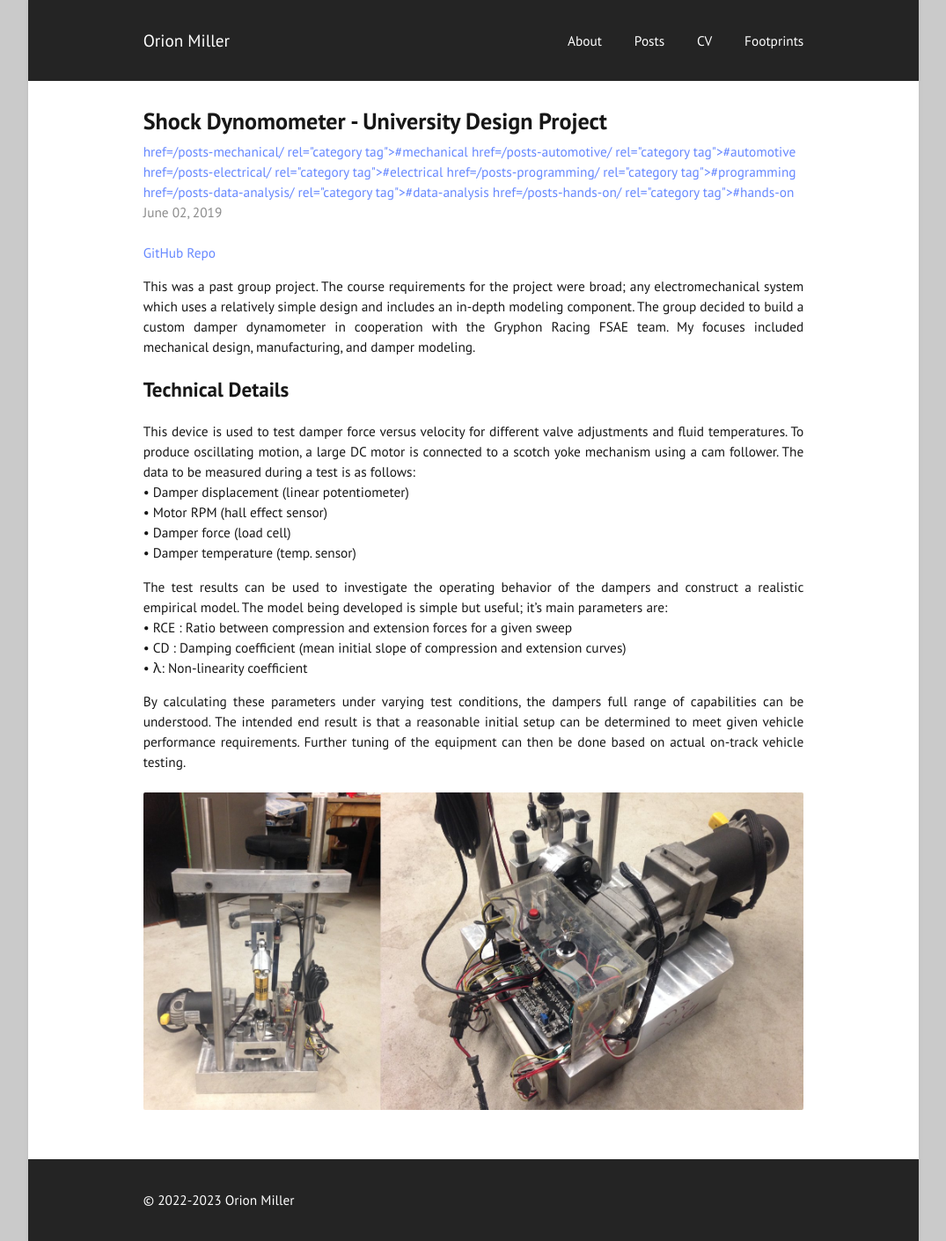
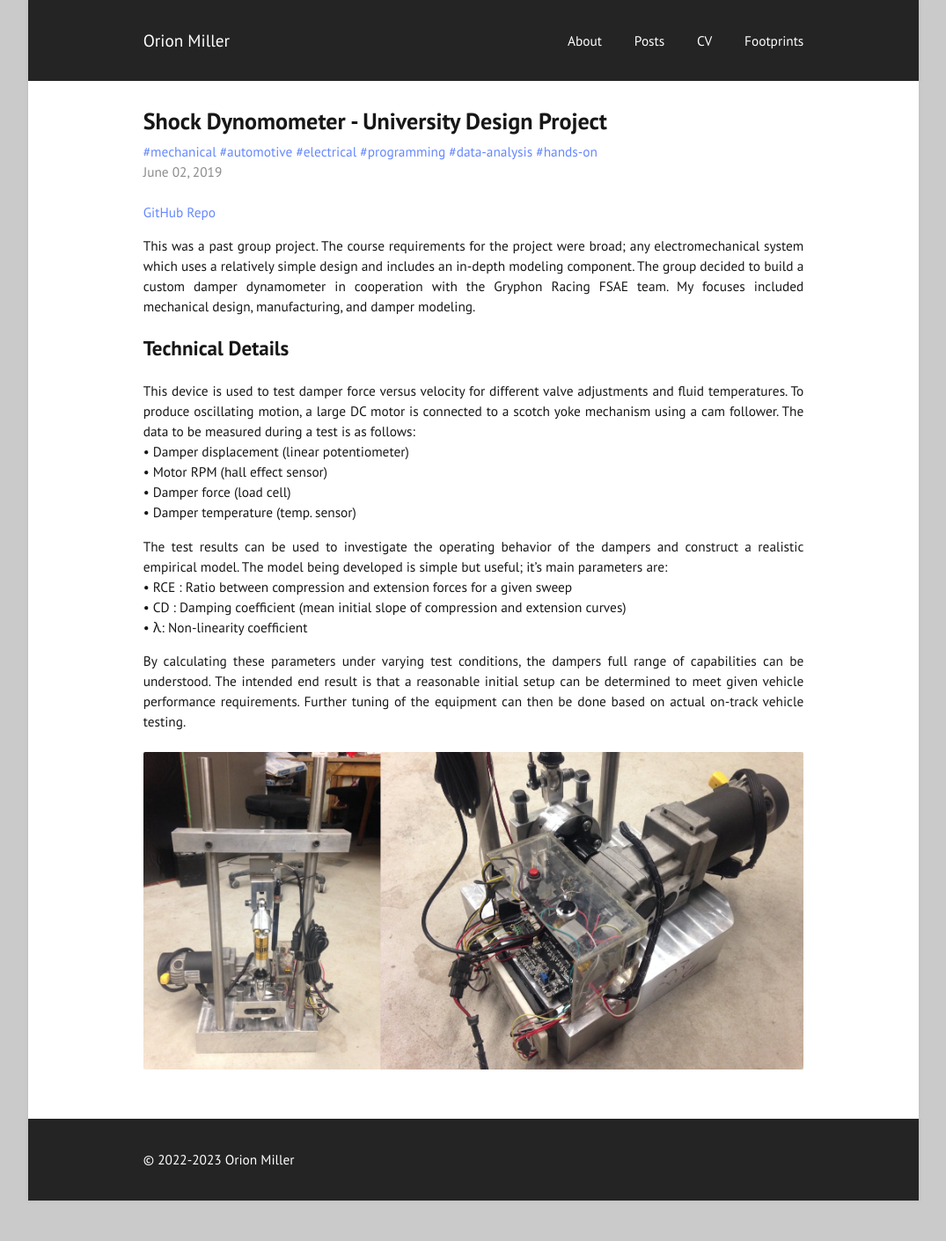
Before and after one commit to orion-miller/orion-miller.github.io, a Jekyll site: the page built from _posts/2019-06-02-design-project-shock-dynomometer.md, in a window 1280 px wide. Shown: the whole page at 88% size, without its empty margins (102-1177 px from the left). Built offline with Jekyll 4.4.1, drawn with Linux system fonts in a browser that asks for light colours; after the commit the page ends 1365 px from its top, so only the background shows below that.

Commit message:
make same change to meta post

```diff
--- a/_includes/meta_post.html
+++ b/_includes/meta_post.html
@@ -3,7 +3,7 @@
 
   {% for tag in page.tags %}
   {% assign tag_slug = tag | slugify: "raw" %}
-  <a style="color: #68f;"> href={{ site.baseurl | append: "/posts-" | append: tag_slug | append: "/" }}
+  <a style="color: #68f;" href={{ site.baseurl | append: "/posts-" | append: tag_slug | append: "/" }}
     rel="category tag">#{{ tag }}</a>
   {% endfor %}
 
```
